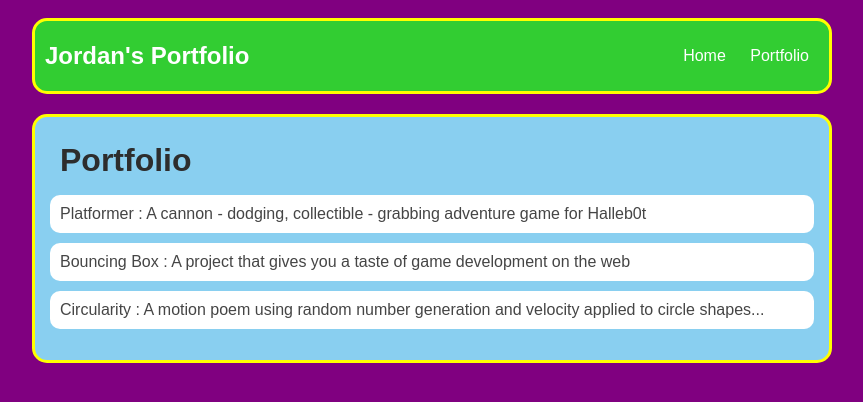
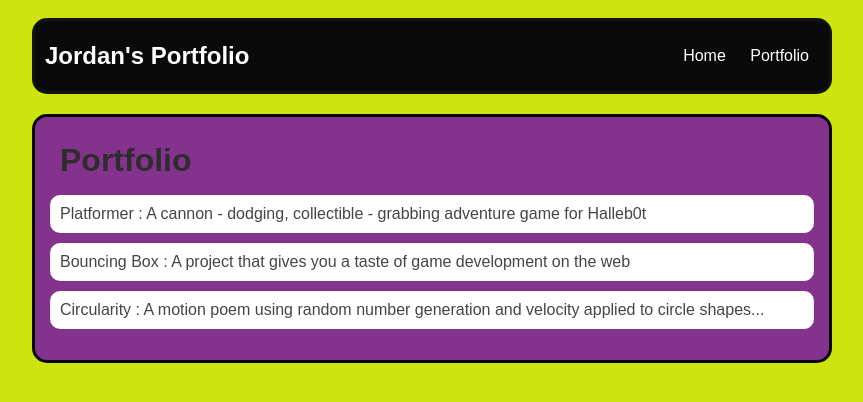
Before and after one commit to jordanpier/jordanpier.github.io, a plain HTML site: page portfolio.html in a window 1280 px wide. Shown: the whole page, without its empty margins (208-1071 px from the left). Drawn offline with nearby package versions, Linux system fonts and the light colour scheme; no server answers.

Commit message:
add portfolio.html file update

```diff
--- a/portfolio.html
+++ b/portfolio.html
@@ -4,7 +4,7 @@
         <title> Jordan's Portfolio </title>
         <style type="text/css">
             body {
-                background: rgb(128, 0, 128);
+                background: rgb(206, 228, 15);
                 color: rgb(45, 45, 45);
                 padding: 10px;
                 font-family: arial;
@@ -23,12 +23,12 @@
 
             /* navigation menu */
             nav {
-                background: rgb(50, 205, 50);
+                background: rgb(10, 10, 10);
                 margin: 0 auto;
                 margin-bottom: 20px;
                 display: flex;
                 padding: 10px;
-                border: 3px solid yellow;
+                border: 3px solid rgb(19, 19, 18);
                 border-radius: 15px;
             }
             nav header {
@@ -51,9 +51,9 @@
 
             /* main container area beneath menu */
             main {
-                background: rgb(137, 207, 240);
+                background: rgb(131, 51, 141);
                 display: flex;
-                border: 3px solid yellow;
+                border: 3px solid rgb(7, 7, 7);
                 border-radius: 15px;
             }
             .content {
```
Also changed, not shown: index.html (+5 -5 lines).
